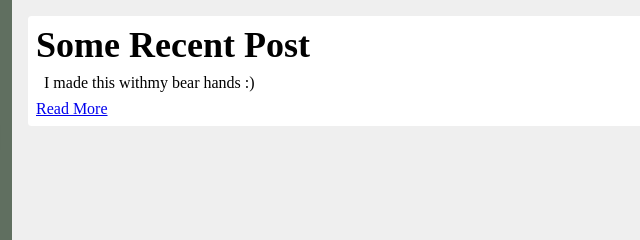
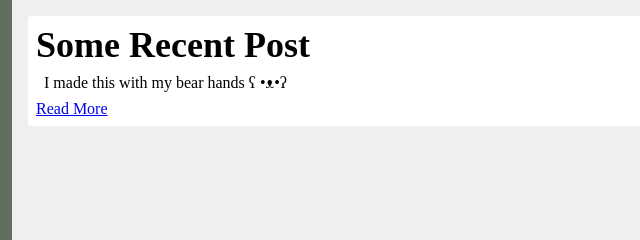
Before and after one commit to MeteorRyan/static-server, a website: page public/index.html in a window 1280 px wide. Shown: the top 240 px of the page, 195-835 px from the left. Drawn offline with Linux system fonts and the light colour scheme.

Commit message:
update test

```diff
--- a/public/index.html
+++ b/public/index.html
@@ -38,7 +38,7 @@
           </header>
           <div class="card-content">
             <p>
-              I made this withmy bear hands :)
+              I made this with my bear hands ʕ •ᴥ•ʔ
             </p>
           </div>
           <footer class="card-footer">
```
